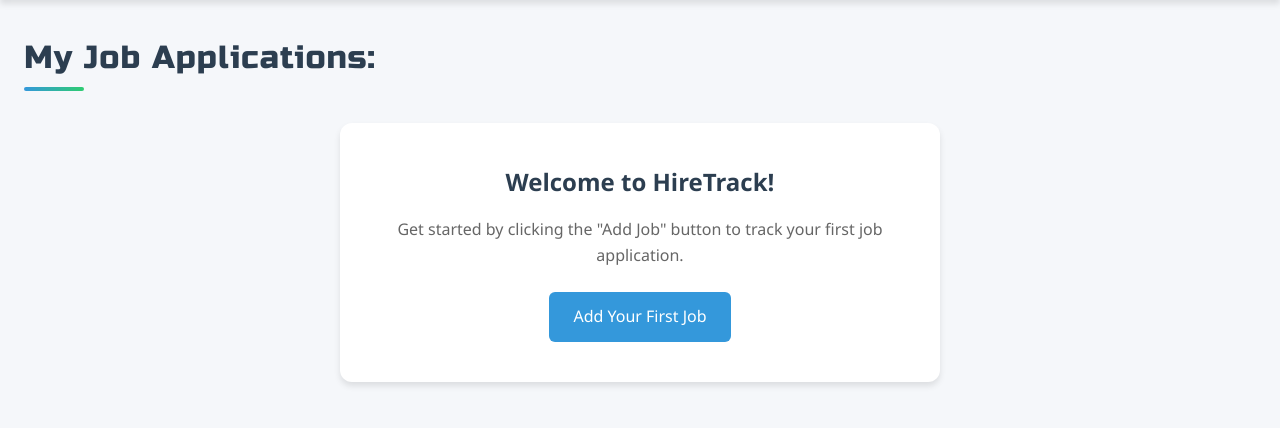
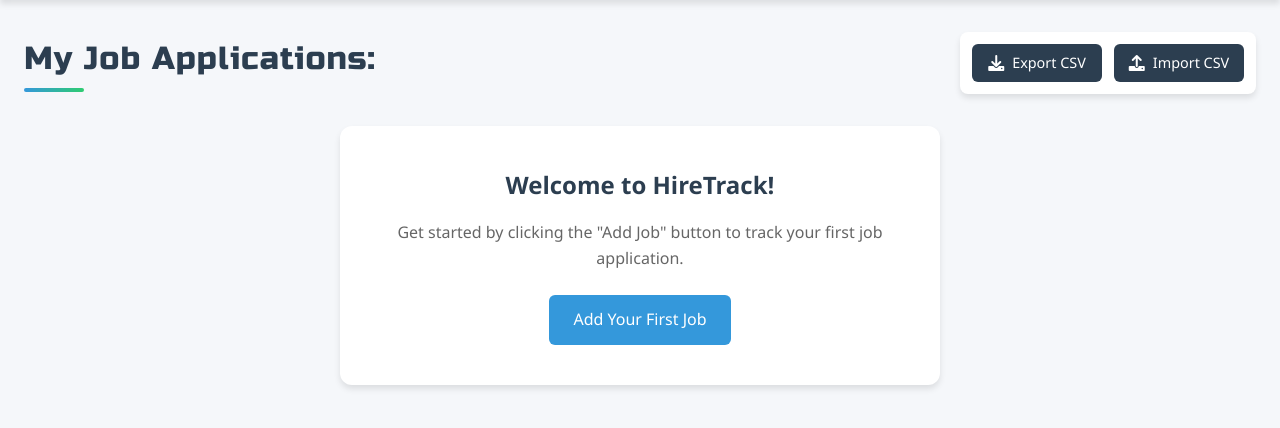
Before and after one commit to Shift-Happens/HireTrack, a Flask app: page / in a window 1280 px wide. Shown: the part 76-504 px from the top of the page. Run offline with Flask 3, Linux system fonts and the light colour scheme; the visitor is signed in with stand-in values (Sample User, id 1); data that the repository does not hold is empty.

Commit message:
Added Import/Export in CSV format

```diff
--- a/app/routes/jobs.py
+++ b/app/routes/jobs.py
@@ -1,7 +1,10 @@
-from flask import Blueprint, render_template, redirect, url_for, request, jsonify
+from flask import Blueprint, render_template, redirect, url_for, request, jsonify, send_file, flash
 from flask_login import login_required, current_user
 from app.models.job import Job
 from app import db
+import csv
+from io import StringIO, BytesIO
+from datetime import datetime
 
 bp = Blueprint('jobs', __name__)
 
@@ -70,3 +73,122 @@
     job.status = data.get('status')
     db.session.commit()
     return jsonify({'status': 'success'})
+
+@bp.route('/export', methods=['GET'])
+@login_required
+def export_jobs():
+    jobs = Job.query.filter_by(user_id=current_user.id).all()
+
+    output = StringIO()
+    writer = csv.writer(output)
+
+    # Write headers
+    writer.writerow(['id', 'company', 'position', 'location', 'work_type',
+                    'salary_min', 'salary_max', 'salary_currency', 'job_link',
+                    'status', 'applied_date', 'notes'])
+
+    # Write data
+    for job in jobs:
+        writer.writerow([
+            job.id,
+            job.company,
+            job.position,
+            job.location,
+            job.work_type,
+            job.salary_min,
+            job.salary_max,
+            job.salary_currency,
+            job.job_link,
+            job.status,
+            job.applied_date.strftime('%Y-%m-%d'),
+            job.notes
+        ])
+
+    # Convert to bytes
+    output.seek(0)
+    bytes_output = BytesIO()
+    bytes_output.write(output.getvalue().encode('utf-8'))
+    bytes_output.seek(0)
+
+    return send_file(
+        bytes_output,
+        mimetype='text/csv',
+        as_attachment=True,
+        download_name=f'hiretrack_export_{datetime.now().strftime("%Y%m%d")}.csv'
+    )
+
+@bp.route('/import', methods=['POST'])
+@login_required
+def import_jobs():
+    if 'file' not in request.files:
+        flash('No file uploaded', 'error')
+        return redirect(url_for('jobs.index'))
+
+    file = request.files['file']
+    if file.filename == '':
+        flash('No file selected', 'error')
+        return redirect(url_for('jobs.index'))
+
+    if not file.filename.endswith('.csv'):
+        flash('Only CSV files are allowed', 'error')
+        return redirect(url_for('jobs.index'))
+
+    try:
+        # Read CSV file
+        stream = StringIO(file.stream.read().decode("UTF8"), newline=None)
+        csv_reader = csv.DictReader(stream)
+
+        imported = 0
+        updated = 0
+        errors = 0
+
+        for row in csv_reader:
+            try:
+                # Check if job exists
+                existing_job = Job.query.filter_by(
+                    id=row.get('id'),
+                    user_id=current_user.id
+                ).first()
+
+                if existing_job:
+                    # Update existing job
+                    existing_job.company = row['company']
+                    existing_job.position = row['position']
+                    existing_job.location = row.get('location')
+                    existing_job.work_type = row.get('work_type', 'Hybrid')
+                    existing_job.salary_min = row.get('salary_min')
+                    existing_job.salary_max = row.get('salary_max')
+                    existing_job.salary_currency = row.get('salary_currency', 'PLN')
+                    existing_job.job_link = row.get('job_link')
+                    existing_job.status = row.get('status', 'Applied')
+                    existing_job.notes = row.get('notes')
+                    updated += 1
+                else:
+                    # Create new job
+                    new_job = Job(
+                        company=row['company'],
+                        position=row['position'],
+                        location=row.get('location'),
+                        work_type=row.get('work_type', 'Hybrid'),
+                        salary_min=row.get('salary_min'),
+                        salary_max=row.get('salary_max'),
+                        salary_currency=row.get('salary_currency', 'PLN'),
+                        job_link=row.get('job_link'),
+                        status=row.get('status', 'Applied'),
+                        notes=row.get('notes'),
+                        user_id=current_user.id
+                    )
+                    db.session.add(new_job)
+                    imported += 1
+
+            except Exception as e:
+                errors += 1
+                continue
+
+        db.session.commit()
+        flash(f'Successfully imported {imported} jobs, updated {updated} jobs. {errors} errors occurred.', 'success')
+
+    except Exception as e:
+        flash(f'Error processing file: {str(e)}', 'error')
+
+    return redirect(url_for('jobs.index'))
--- a/app/static/css/style.css
+++ b/app/static/css/style.css
@@ -92,7 +92,7 @@
 
 /* Container */
 .container {
-    max-width: 1400px;  /* Increased from 1200px */
+    max-width: 1600px;  /* Increased from 1200px */
     margin: 2rem auto;
     padding: 0 1.5rem;
 }
@@ -230,6 +230,11 @@
 .flash.error {
     background: #ffebee;
     color: #c62828;
+}
+
+.flash.success {
+    background: var(--success);
+    color: white;
 }
 
 /* Responsive design */
@@ -505,3 +510,171 @@
     background-color: var(--gray-light);
     border-color: var(--gray);
 }
+
+/* Import/Export buttons */
+.actions-bar {
+    display: flex;
+    gap: 1rem;
+    margin-bottom: 1rem;
+}
+
+.btn-secondary {
+    background: var(--gray-light);
+    color: var(--primary);
+    padding: 0.75rem 1.5rem;
+    border-radius: 6px;
+    text-decoration: none;
+    font-weight: 500;
+    transition: var(--transition);
+    border: 2px solid var(--primary);
+    cursor: pointer;
+    display: inline-block;
+}
+
+.btn-secondary:hover {
+    background: var(--primary);
+    color: white;
+}
+
+.import-form {
+    display: inline;
+}
+
+.hidden {
+    display: none;
+}
+
+/* Header row with actions */
+.header-row {
+    display: flex;
+    justify-content: space-between;
+    align-items: center;
+    margin-bottom: 2rem;
+}
+
+.actions-bar {
+    display: flex;
+    gap: 1rem;
+}
+
+.btn-action {
+    display: inline-flex;
+    align-items: center;
+    justify-content: center;
+    gap: 0.5rem;
+    padding: 0.6rem 1rem;
+    width: 145px; /* Slightly increased width */
+    height: 38px;
+    border-radius: 6px;
+    font-weight: 500;
+    font-size: 0.9rem;
+    text-decoration: none;
+    transition: var(--transition);
+    cursor: pointer;
+    color: white;
+    background: var(--primary);
+    border: none;
+    white-space: nowrap; /* Prevent text wrapping */
+}
+
+/* Keep text and icon aligned */
+.btn-action i {
+    font-size: 1.1rem;
+    flex-shrink: 0; /* Prevent icon from shrinking */
+}
+
+.btn-action.export {
+    background-color: var(--success);
+    color: white;
+}
+
+.btn-action.import {
+    background-color: var(--accent);
+    color: white;
+}
+
+.btn-action:hover {
+    transform: translateY(-1px);
+    box-shadow: var(--shadow);
+    filter: brightness(110%);
+}
+
+.import-form {
+    margin: 0;
+}
+
+/* Page title adjustments */
+.page-title {
+    margin: 0;
+}
+
+/* Header layout */
+.header-row {
+    display: flex;
+    justify-content: space-between;
+    align-items: center;
+    margin-bottom: 2rem;
+}
+
+.actions-box {
+    display: flex;
+    gap: 0.75rem;
+    background: white;
+    padding: 0.75rem;
+    border-radius: 8px;
+    box-shadow: var(--shadow);
+}
+
+.actions-bar {
+    display: flex;
+    gap: 0.5rem;
+}
+
+.btn-action {
+    display: inline-flex;
+    align-items: center;
+    justify-content: center;
+    gap: 0.5rem;
+    padding: 0.6rem 1rem;
+    width: 130px; /* Fixed width */
+    height: 38px; /* Fixed height */
+    border-radius: 6px;
+    font-weight: 500;
+    font-size: 0.9rem;
+    text-decoration: none;
+    transition: var(--transition);
+    cursor: pointer;
+    color: white;
+    background: var(--primary);
+    border: none;
+}
+
+.btn-action i {
+    font-size: 1rem;
+}
+
+.btn-action:hover {
+    transform: translateY(-1px);
+    background: var(--accent);
+}
+
+.import-form {
+    margin: 0;
+    padding: 0;
+}
+
+.hidden {
+    display: none;
+}
+
+/* Ensure label behaves exactly like anchor */
+label.btn-action {
+    margin: 0;
+    line-height: normal;
+}
+
+/* Remove old styles */
+.btn-action.export,
+.btn-action.import {
+    background-color: var(--primary);
+}
--- a/app/templates/base.html
+++ b/app/templates/base.html
@@ -5,6 +5,7 @@
     <link rel="shortcut icon" href="{{ url_for('static', filename='img/favicon.ico') }}">
     <link rel="stylesheet" href="{{ url_for('static', filename='css/style.css') }}">
     <link href="https://fonts.googleapis.com/css2?family=Russo+One&display=swap" rel="stylesheet">
+    <link rel="stylesheet" href="https://cdnjs.cloudflare.com/ajax/libs/font-awesome/6.0.0/css/all.min.css">
     <meta name="viewport" content="width=device-width, initial-scale=1.0">
 </head>
 <body>
--- a/app/templates/jobs/index.html
+++ b/app/templates/jobs/index.html
@@ -1,7 +1,18 @@
 {% extends "base.html" %}
 {% block title %}My Jobs{% endblock %}
 {% block content %}
-<h1 class="page-title">My Job Applications:</h1>
+<div class="header-row">
+    <h1 class="page-title">My Job Applications:</h1>
+    <div class="actions-box">
+        <a href="{{ url_for('jobs.export_jobs') }}" class="btn-action">
+            <i class="fas fa-download"></i> Export CSV
+        </a>
+        <input type="file" name="file" accept=".csv" id="import-file" class="hidden">
+        <label for="import-file" class="btn-action">
+            <i class="fas fa-upload"></i> Import CSV
+        </label>
+    </div>
+</div>
 
 {% if is_new_user %}
 <div class="welcome-card">
@@ -10,6 +21,7 @@
     <a href="{{ url_for('jobs.new_job') }}" class="btn-primary">Add Your First Job</a>
 </div>
 {% else %}
+
 <table>
     <tr>
         <th>Company</th>
@@ -91,5 +103,27 @@
         }
     });
 });
+
+document.getElementById('import-file').addEventListener('change', async function(e) {
+    if (this.files.length > 0) {
+        const formData = new FormData();
+        formData.append('file', this.files[0]);
+
+        try {
+            const response = await fetch("{{ url_for('jobs.import_jobs') }}", {
+                method: 'POST',
+                body: formData
+            });
+
+            if (response.ok) {
+                window.location.reload();
+            } else {
+                console.error('Import failed');
+            }
+        } catch (error) {
+            console.error('Error importing file:', error);
+        }
+    }
+});
 </script>
 {% endblock %}
```
